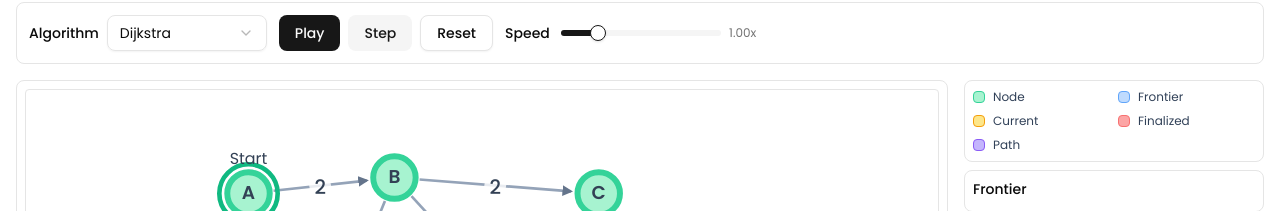
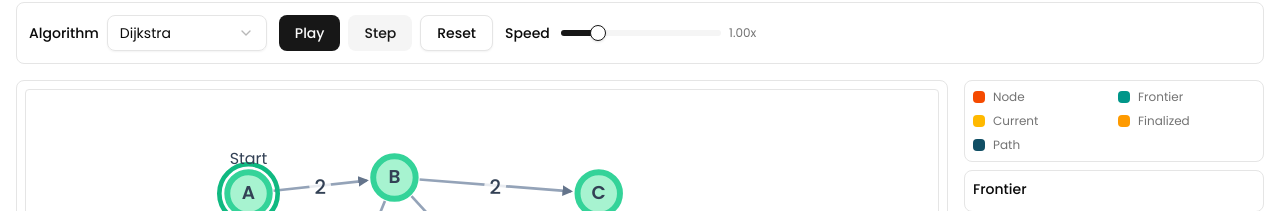
Before and after one commit to Bert0ns/graph-shortest-path, a Next.js app: page / in a window 1280 px wide. Shown: the part 219-430 px from the top of the page. Built offline with nearby package versions, Linux system fonts and the light colour scheme.

Commit message:
ci: now everything except GraphCanvas svgs supports multi themes

```diff
--- a/components/Legend.tsx
+++ b/components/Legend.tsx
@@ -4,13 +4,22 @@ import React from 'react'
 
 export function Legend() {
   return (
-    <div className="text-xs text-slate-700 grid grid-cols-2 gap-2 p-2">
-      {/* Placeholder legend per pastel palette */}
-      <div className="flex items-center gap-2"><span className="inline-block w-3 h-3 rounded" style={{ background: '#A7F3D0', border: '1px solid #34D399' }} /> Node</div>
-      <div className="flex items-center gap-2"><span className="inline-block w-3 h-3 rounded" style={{ background: '#BFDBFE', border: '1px solid #60A5FA' }} /> Frontier</div>
-      <div className="flex items-center gap-2"><span className="inline-block w-3 h-3 rounded" style={{ background: '#FDE68A', border: '1px solid #F59E0B' }} /> Current</div>
-      <div className="flex items-center gap-2"><span className="inline-block w-3 h-3 rounded" style={{ background: '#FCA5A5', border: '1px solid #F87171' }} /> Finalized</div>
-      <div className="flex items-center gap-2"><span className="inline-block w-3 h-3 rounded" style={{ background: '#C4B5FD', border: '1px solid #8B5CF6' }} /> Path</div>
+    <div className="text-xs text-muted-foreground grid grid-cols-2 gap-2 p-2">
+      <div className="flex items-center gap-2">
+        <span className="inline-block w-3 h-3 rounded bg-chart-1" /> Node
+      </div>
+      <div className="flex items-center gap-2">
+        <span className="inline-block w-3 h-3 rounded bg-chart-2" /> Frontier
+      </div>
+      <div className="flex items-center gap-2">
+        <span className="inline-block w-3 h-3 rounded bg-chart-4" /> Current
+      </div>
+      <div className="flex items-center gap-2">
+        <span className="inline-block w-3 h-3 rounded bg-chart-5" /> Finalized
+      </div>
+      <div className="flex items-center gap-2">
+        <span className="inline-block w-3 h-3 rounded bg-chart-3" /> Path
+      </div>
     </div>
   )
 }
```
